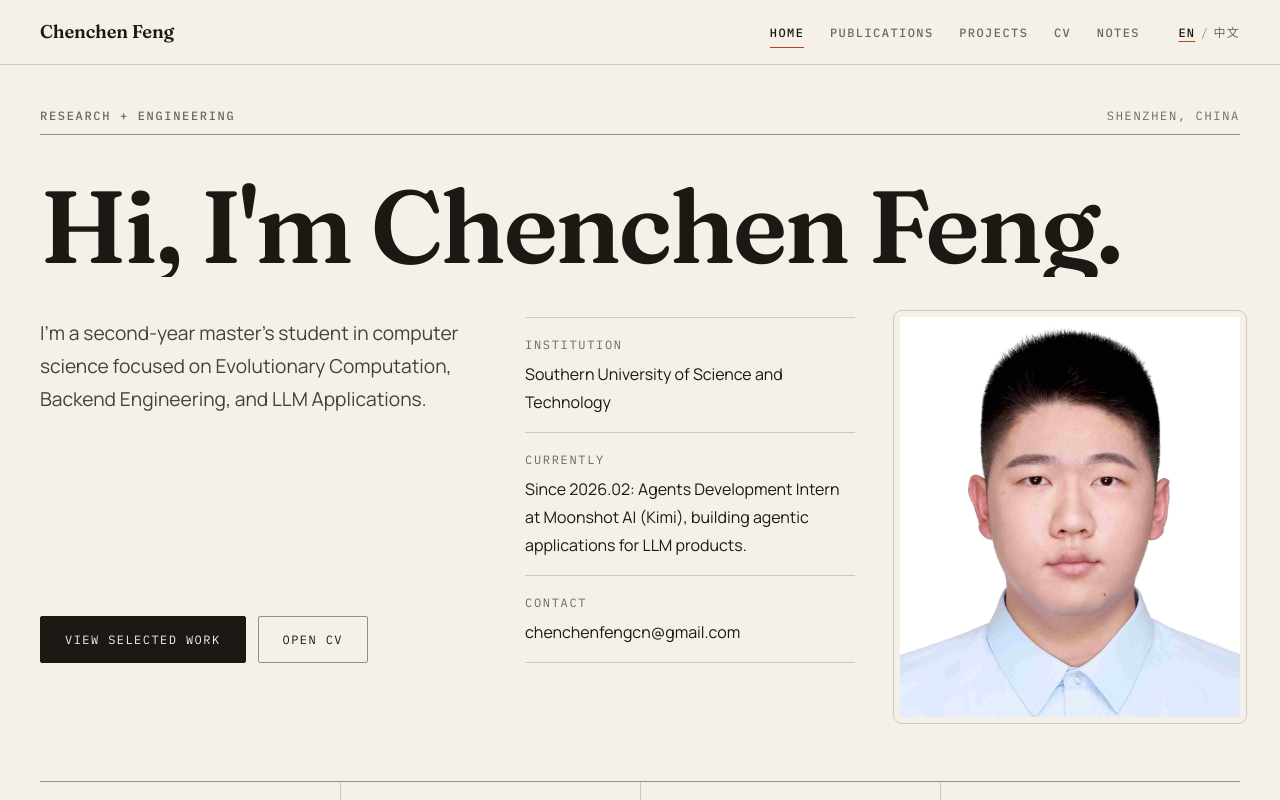
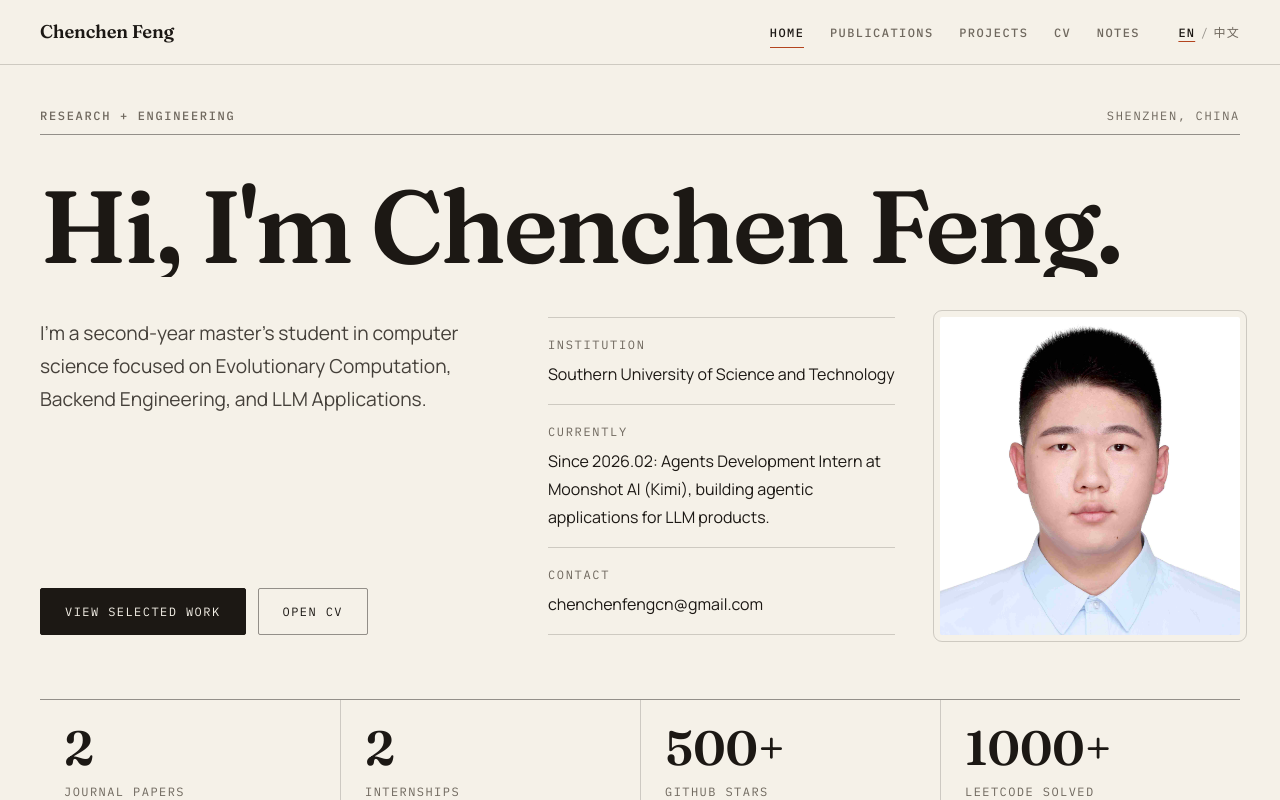
Before and after one commit to starquakee/fcc-web, a React (Vite) app: page / in a window 1280 px wide. Shown: the top 800 px of the page. Built offline with nearby package versions, Linux system fonts and the light colour scheme; no server answers.

Commit message:
Equalize homepage hero columns

```diff
--- a/src/styles/global.scss
+++ b/src/styles/global.scss
@@ -255,7 +255,7 @@ h3 {
 
 .hero__grid {
   display: grid;
-  grid-template-columns: minmax(0, 1fr) minmax(280px, 340px);
+  grid-template-columns: minmax(0, 1fr) minmax(240px, 300px);
   gap: clamp(1.5rem, 3.5vw, 3rem);
   align-items: start;
 }
@@ -310,7 +310,8 @@ h3 {
 
 .hero__portrait {
   margin: 0 0 0 auto;
-  max-width: 340px;
+  width: 100%;
+  max-width: 300px;
 }
 
 .hero__portrait img {
@@ -959,6 +960,10 @@ h3 {
 /* ---------- 13. Responsive ---------- */
 
 @media (min-width: 961px) {
+  .hero__grid {
+    align-items: stretch;
+  }
+
   .hero__intro {
     display: flex;
     flex-direction: column;
@@ -967,6 +972,18 @@ h3 {
 
   .hero__actions {
     margin-top: auto;
+  }
+
+  .hero__portrait {
+    position: relative;
+    min-height: 0;
+  }
+
+  .hero__portrait img {
+    position: absolute;
+    inset: 0;
+    height: 100%;
+    aspect-ratio: auto;
   }
 }
 
```
